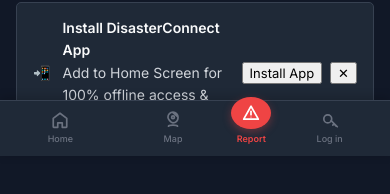
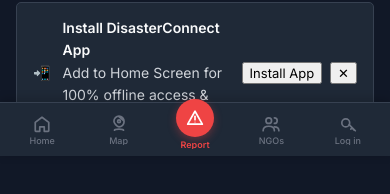
Before and after one commit to DakshParmanandka11/DisasterConnect, a React (Vite) app in the folder frontend/: page /moderator in a window 390 px wide. Shown: the part 688-882 px from the top of the page. Built offline with nearby package versions, Linux system fonts and the light colour scheme; no server answers.

Commit message:
Symmetrical 5-column alignment for mobile bottom taskbar with central FAB Report button

```diff
--- a/frontend/src/components/MobileNav.css
+++ b/frontend/src/components/MobileNav.css
@@ -1,4 +1,4 @@
-/* Mobile Bottom Navigation */
+/* Mobile Bottom Navigation — 5-column symmetrical layout */
 
 .mobile-nav {
   display: none;
@@ -6,12 +6,13 @@
   bottom: 0;
   left: 0;
   right: 0;
-  height: 56px;
+  height: 54px;
   background: var(--bg-header);
   border-top: 1px solid var(--border);
   z-index: 5000;
-  align-items: stretch;
-  justify-content: space-around;
+  display: flex;
+  align-items: center;
+  justify-content: space-between;
   padding: 0 4px;
   box-shadow: 0 -2px 10px rgba(0, 0, 0, 0.2);
   touch-action: manipulation;
@@ -28,12 +29,13 @@
   align-items: center;
   justify-content: center;
   gap: 3px;
-  flex: 1;
+  flex: 1 1 0px;
+  width: 20%;
   text-decoration: none;
   color: var(--text-dim);
   font-size: 10px;
   font-weight: 500;
-  padding: 4px 2px;
+  padding: 3px 0;
   transition: color var(--transition);
   cursor: pointer;
   border: none;
@@ -42,6 +44,7 @@
   -webkit-tap-highlight-color: transparent;
   user-select: none;
   touch-action: manipulation;
+  box-sizing: border-box;
 }
 
 .mobile-nav__item:hover,
@@ -63,16 +66,19 @@
   text-overflow: ellipsis;
   max-width: 100%;
   pointer-events: none;
+  line-height: 1;
 }
 
-/* Report centre button */
+/* Center floating FAB report button */
 .mobile-nav__item--report {
-  flex: 0 0 auto;
+  flex: 1 1 0px;
+  width: 20%;
+  position: relative;
 }
 
 .mobile-nav__report-fab {
-  width: 40px;
-  height: 40px;
+  width: 38px;
+  height: 38px;
   border-radius: 50%;
   background: var(--red);
   display: flex;
@@ -80,10 +86,11 @@
   justify-content: center;
   color: #fff;
   position: relative;
-  top: -8px;
+  top: -6px;
   transition: background var(--transition), transform var(--transition);
   pointer-events: none;
   box-shadow: 0 3px 8px rgba(239, 68, 68, 0.35);
+  margin: 0 auto;
 }
 
 .mobile-nav__item--report:active .mobile-nav__report-fab {
@@ -95,5 +102,5 @@
   color: var(--red);
   font-weight: 600;
   position: relative;
-  top: -8px;
+  top: -6px;
 }
--- a/frontend/src/components/MobileNav.jsx
+++ b/frontend/src/components/MobileNav.jsx
@@ -10,7 +10,7 @@
   const p = location.pathname;
   const role = user?.role || null;
 
-  function renderFourthTab() {
+  function renderFifthTab() {
     if (!user) {
       return (
         <Link to="/login" className={`mobile-nav__item ${p === "/login" ? "active" : ""}`}>
@@ -36,25 +36,28 @@
       );
     }
     return (
-      <Link to="/ngos" className={`mobile-nav__item ${p === "/ngos" ? "active" : ""}`}>
-        <UsersIcon size={18} className="mobile-nav__icon-svg" />
-        <span className="mobile-nav__label">NGOs</span>
+      <Link to="/" className="mobile-nav__item">
+        <KeyIcon size={18} className="mobile-nav__icon-svg" />
+        <span className="mobile-nav__label">{user.name.split(" ")[0]}</span>
       </Link>
     );
   }
 
   return (
     <nav className="mobile-nav" role="navigation" aria-label="Mobile navigation">
+      {/* Tab 1 — Home */}
       <Link to="/" className={`mobile-nav__item ${p === "/" ? "active" : ""}`}>
         <HomeIcon size={18} className="mobile-nav__icon-svg" />
         <span className="mobile-nav__label">Home</span>
       </Link>
 
+      {/* Tab 2 — Map */}
       <Link to="/map" className={`mobile-nav__item ${p === "/map" ? "active" : ""}`}>
         <MapPinIcon size={18} className="mobile-nav__icon-svg" />
         <span className="mobile-nav__label">Map</span>
       </Link>
 
+      {/* Tab 3 — Symmetrical Center FAB Report */}
       <Link to={user ? "/report/new" : "/login"} className="mobile-nav__item mobile-nav__item--report">
         <div className="mobile-nav__report-fab">
           <AlertTriangleIcon size={18} />
@@ -62,7 +65,14 @@
         <span className="mobile-nav__label mobile-nav__label--report">Report</span>
       </Link>
 
-      {renderFourthTab()}
+      {/* Tab 4 — NGOs */}
+      <Link to="/ngos" className={`mobile-nav__item ${p === "/ngos" ? "active" : ""}`}>
+        <UsersIcon size={18} className="mobile-nav__icon-svg" />
+        <span className="mobile-nav__label">NGOs</span>
+      </Link>
+
+      {/* Tab 5 — Profile / Auth */}
+      {renderFifthTab()}
     </nav>
   );
 }
```
